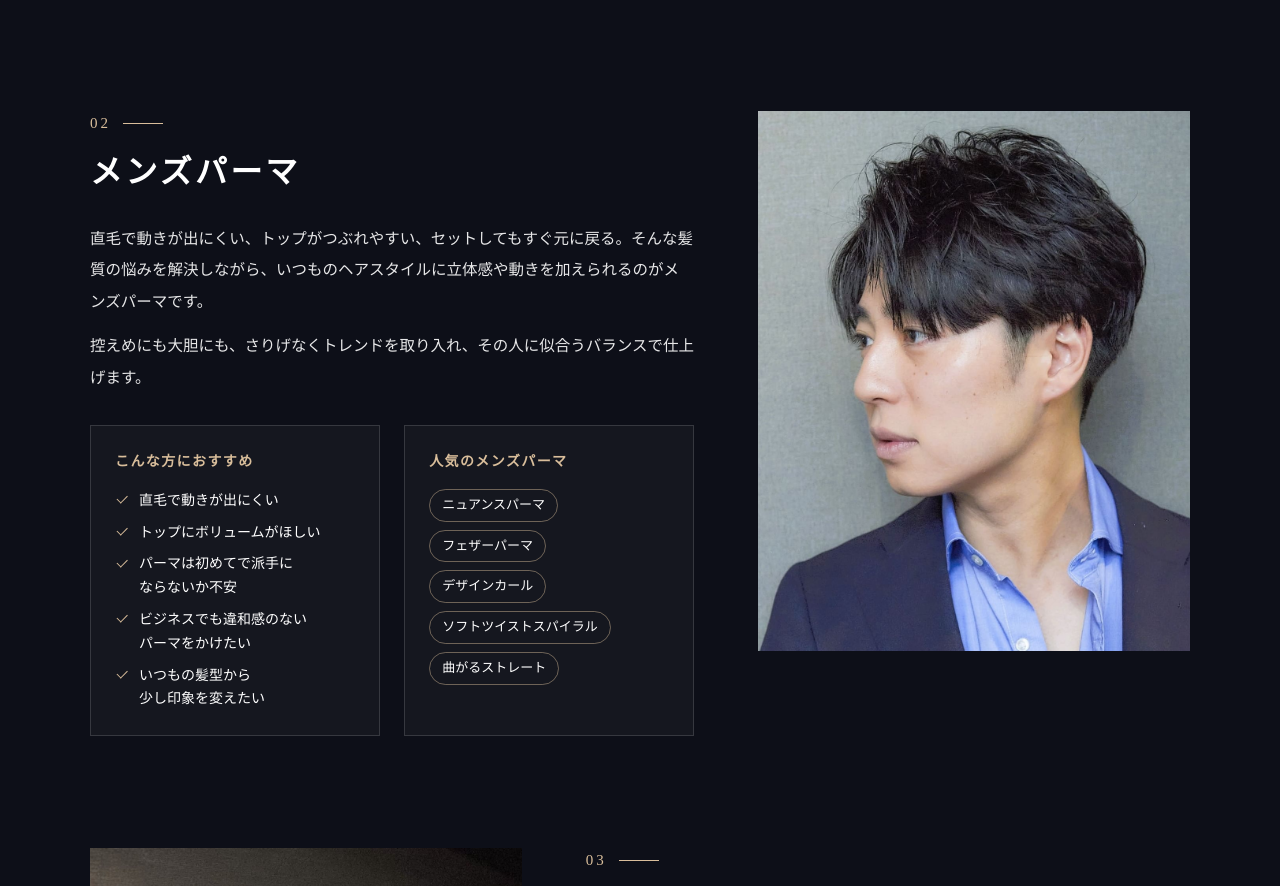
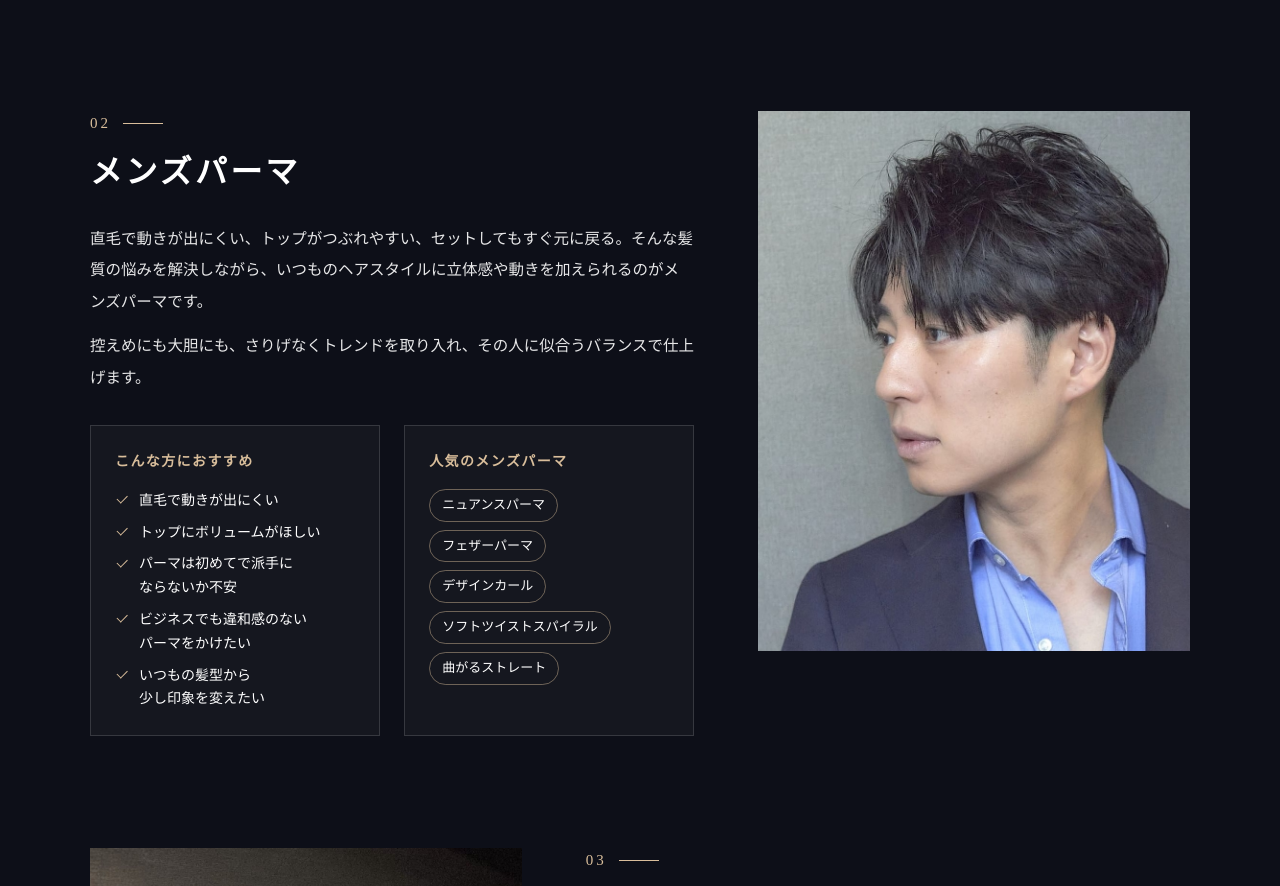
Before and after one commit to kamy0042/bee_group_web, a Next.js app: page /hairstyle in a window 1280 px wide. Shown: the part 2268-3154 px from the top of the page. Built offline with nearby package versions, Linux system fonts and the light colour scheme.

Commit message:
TOP 画像差し替え

```diff
--- a/data/hairstyle.data.ts
+++ b/data/hairstyle.data.ts
@@ -57,7 +57,7 @@ export const HAIR_MENUS: HairMenu[] = [
       title: "人気のメンズパーマ",
       items: ["ニュアンスパーマ", "フェザーパーマ", "デザインカール", "ソフトツイストスパイラル", "曲がるストレート"],
     },
-    photo: { src: "/img/model/model-5.jpg", width: 1722, height: 1369, position: "75% 15%" },
+    photo: { src: "/img/model/model-5.jpg", width: 1495, height: 1125, position: "70% 0%" },
     alt: "メンズパーマのスタイル例",
   },
   {
```
Also changed, not shown: public/img/model/model-5.jpg.
